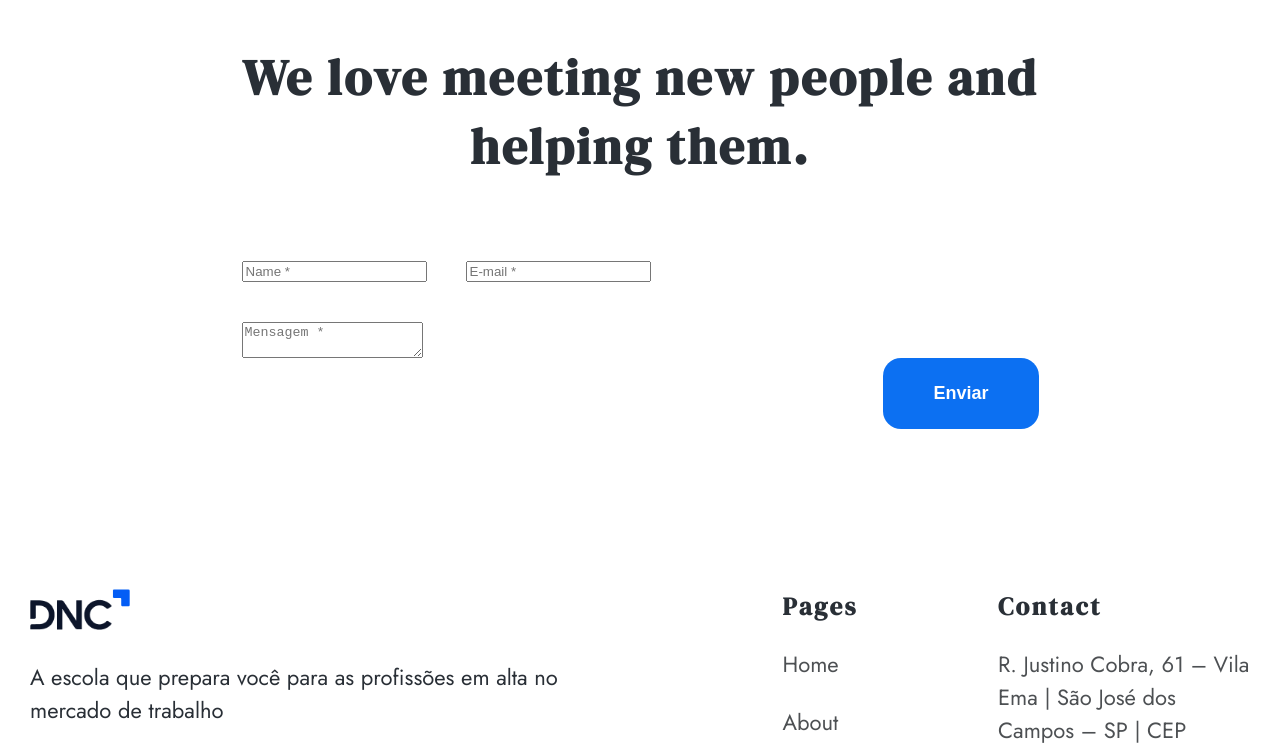
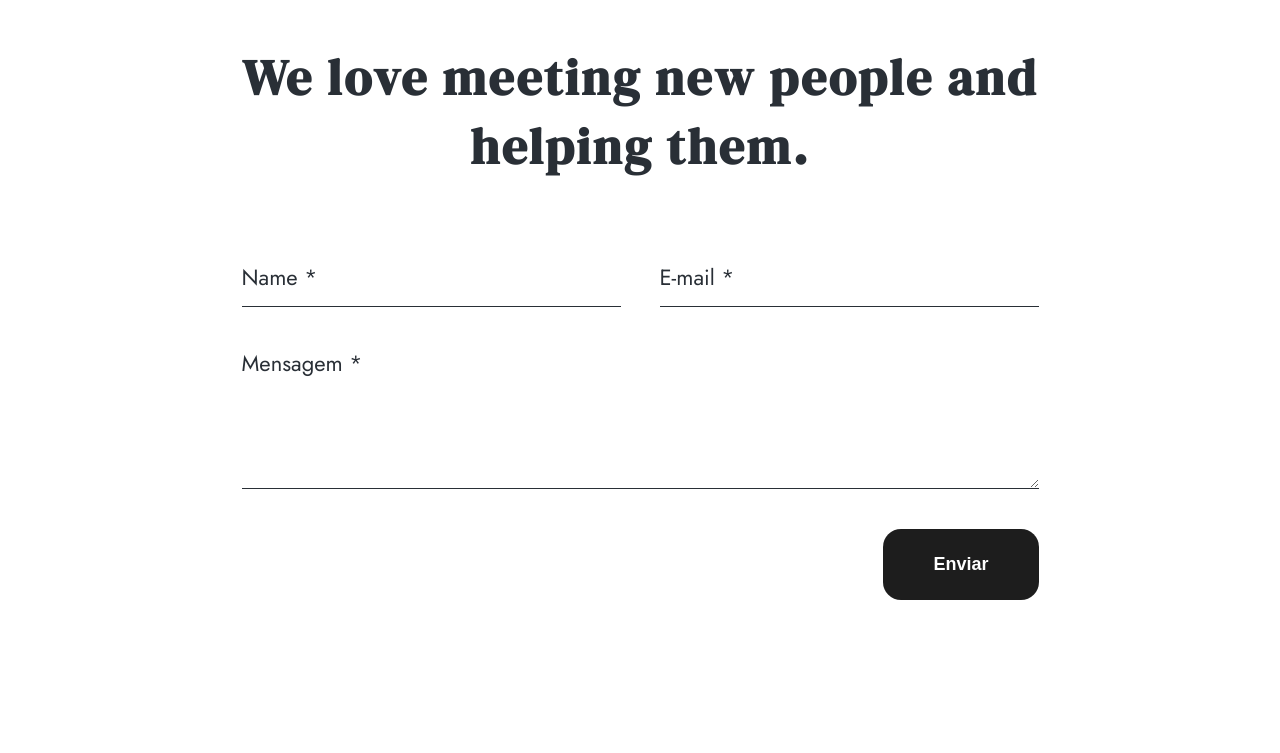
Before and after one commit to LuisDiadema/Materia-4, a React (Vite) app: page /contact in a window 1280 px wide. Shown: the part 620-1373 px from the top of the page. Built offline with nearby package versions, Linux system fonts and the light colour scheme.

Commit message:
Finalizando pagina de contact

```diff
--- a/src/Componentes/ContactForm/ContactForm.jsx
+++ b/src/Componentes/ContactForm/ContactForm.jsx
@@ -28,13 +28,13 @@
                         <textarea
                             className="form-input"
                             id="message"
-                            name="mesage"
+                            name="message"
                             placeholder="Mensagem *"
-                            row="4"
+                            rows="4"
                         ></textarea>
                     </div>
-                    <div className="al-center d-flex jc-end from-group">
-                        <Button type="submit" buttonStyle="primary">
+                    <div className="al-center d-flex jc-end form-group">
+                        <Button type="submit" buttonStyle="secondary">
                             Enviar
                         </Button>
                     </div>
--- a/src/main.css
+++ b/src/main.css
@@ -41,6 +41,22 @@
 
 .grey-1-color {
   color: #4D5053;
+}
+
+/* --Form-- */
+.form-input {
+  border: none;
+  border-bottom: 1px solid #292F36;
+  font-size: 22px;
+  font-family: "Jost", sans-serif;
+  padding: 0 0 13px 0;
+  outline: none;
+  width: 100%;
+}
+
+.form-input::placeholder {
+  color: #292F36;
+  opacity: 1;
 }
 
 /* --Typography-- */
```
